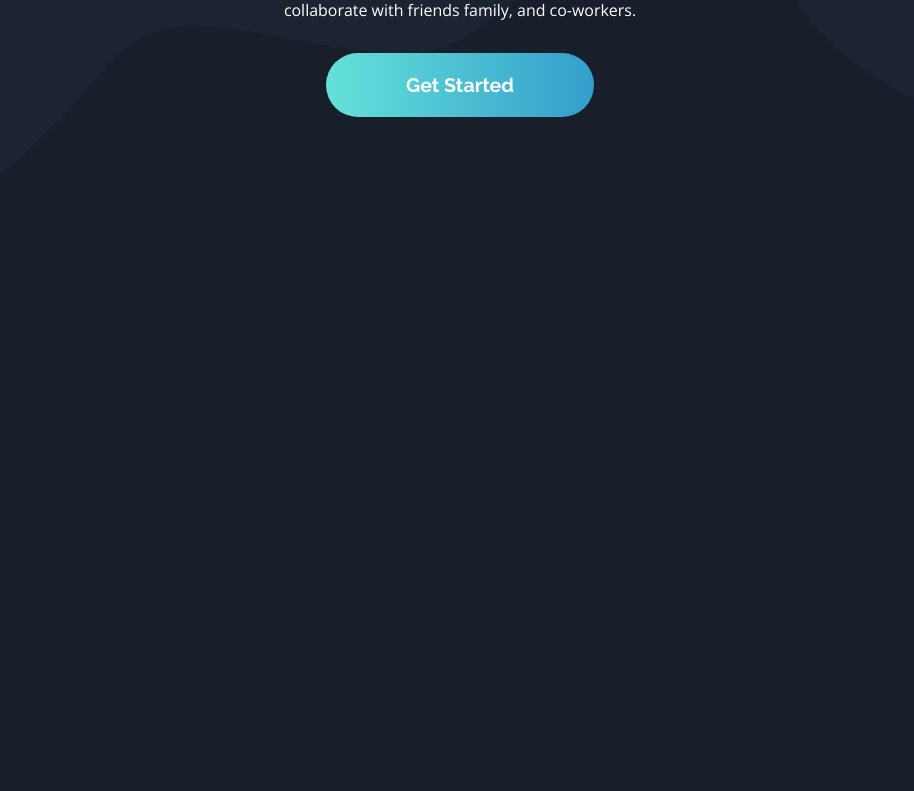
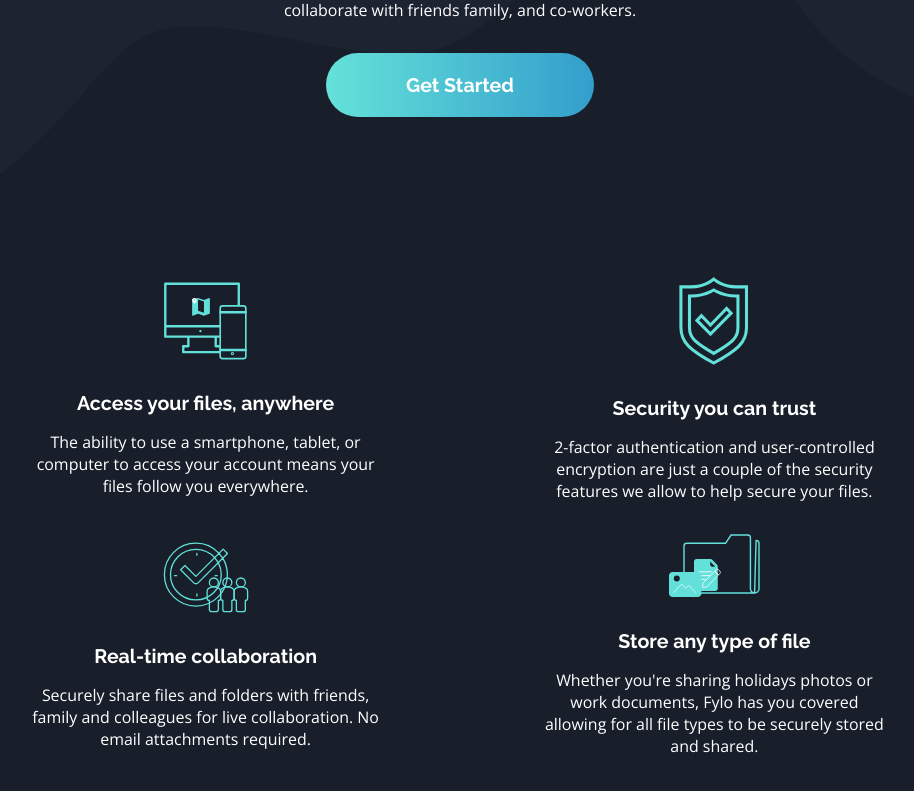
Before and after one commit to rearalf/fylo-dark-theme-landing-page-master, a React app: page / in a window 1280 px wide. Shown: the part 738-1529 px from the top of the page, without its empty margins (180-1094 px from the left). Before the commit the page ends 1015 px from the top, so only its background shows below. Built offline with nearby package versions, Linux system fonts and the light colour scheme.

Commit message:
Services section finished

```diff
--- /dev/null
+++ b/src/components/Services/index.js
@@ -0,0 +1,43 @@
+import React from 'react';
+import './styles.scss';
+import IconSecurity from '../../images/icon-security.svg';
+import IconAnyFile from '../../images/icon-any-file.svg';
+import IconAccessAnyWhere from '../../images/icon-access-anywhere.svg';
+import IconCollaboration from '../../images/icon-collaboration.svg';
+
+export const Services = () => {
+	return (
+		<section className="section_services">
+			<article className="service_article">
+				<img src={IconAccessAnyWhere} alt="Icon Access AnyWhere" className="service_img" />
+				<h3 className="title">Access your files, anywhere</h3>
+				<p className="text">
+					The ability to use a smartphone, tablet, or computer to access your account means your files follow you everywhere.
+				</p>
+			</article>
+			<article className="service_article">
+				<img src={IconSecurity} alt="Icon Security" className="service_img" />
+				<h3 className="title">Security you can trust</h3>
+				<p className="text">
+					2-factor authentication and user-controlled encryption are just a couple of the security features we allow to help secure your
+					files.
+				</p>
+			</article>
+			<article className="service_article">
+				<img src={IconCollaboration} alt="Icon Collaboration" className="service_img" />
+				<h3 className="title">Real-time collaboration</h3>
+				<p className="text">
+					Securely share files and folders with friends, family and colleagues for live collaboration. No email attachments required.
+				</p>
+			</article>
+			<article className="service_article">
+				<img src={IconAnyFile} alt="Icon Any File" className="service_img" />
+				<h3 className="title">Store any type of file</h3>
+				<p className="text">
+					Whether you're sharing holidays photos or work documents, Fylo has you covered allowing for all file types to be securely stored
+					and shared.
+				</p>
+			</article>
+		</section>
+	);
+};
--- /dev/null
+++ b/src/components/Services/styles.scss
@@ -0,0 +1,36 @@
+@import "../../styles/variables.scss";
+
+.section_services {
+	margin: 0 auto 5rem;
+	width: 85%;
+}
+
+.service_article {
+	display: flex;
+	flex-direction: column;
+	justify-content: center;
+	align-items: center;
+	text-align: center;
+	margin-bottom: 2rem;
+}
+
+.service_img {
+	margin-bottom: 2rem;
+}
+
+.section_services .title {
+	font-size: 1.4em;
+}
+
+@media screen and (min-width: 1024px) {
+	.section_services {
+		width: 67%;
+		display: grid;
+		grid-template-columns: repeat(2, 1fr);
+		grid-gap: 2rem 10rem;
+	}
+
+	.service_article {
+		margin-bottom: 0;
+	}
+}
--- a/src/components/header/styles.scss
+++ b/src/components/header/styles.scss
@@ -29,6 +29,10 @@
 }
 
 @media screen and (max-width: 1024px) {
+	.head {
+		margin-bottom: 8rem;
+	}
+
 	.bg_bottom {
 		bottom: 190px;
 	}
@@ -48,4 +52,9 @@
 		bottom: 0;
 		height: 35%;
 	}
+
+	.head .text {
+		margin: 0 auto 2rem;
+		width: 70%;
+	}
 }
--- a/src/pages/Home.js
+++ b/src/pages/Home.js
@@ -2,6 +2,7 @@ import React, { Fragment } from 'react';
 import './Home.scss';
 import { Nav } from '../components/Nav/index.jsx';
 import { Header } from '../components/Header/index.jsx';
+import { Services } from '../components/Services/index';
 
 export const Home = () => {
 	return (
@@ -10,6 +11,7 @@ export const Home = () => {
 				<Nav />
 				<Header />
 			</header>
+			<Services />
 		</Fragment>
 	);
 };
--- a/src/styles/styles.scss
+++ b/src/styles/styles.scss
@@ -42,7 +42,5 @@ ul {
 
 	.text {
 		font-size: 1.14em;
-		margin: 0 auto;
-		width: 70%;
 	}
 }
```
Also changed, not shown: public/index.html (+0 -20 lines).
